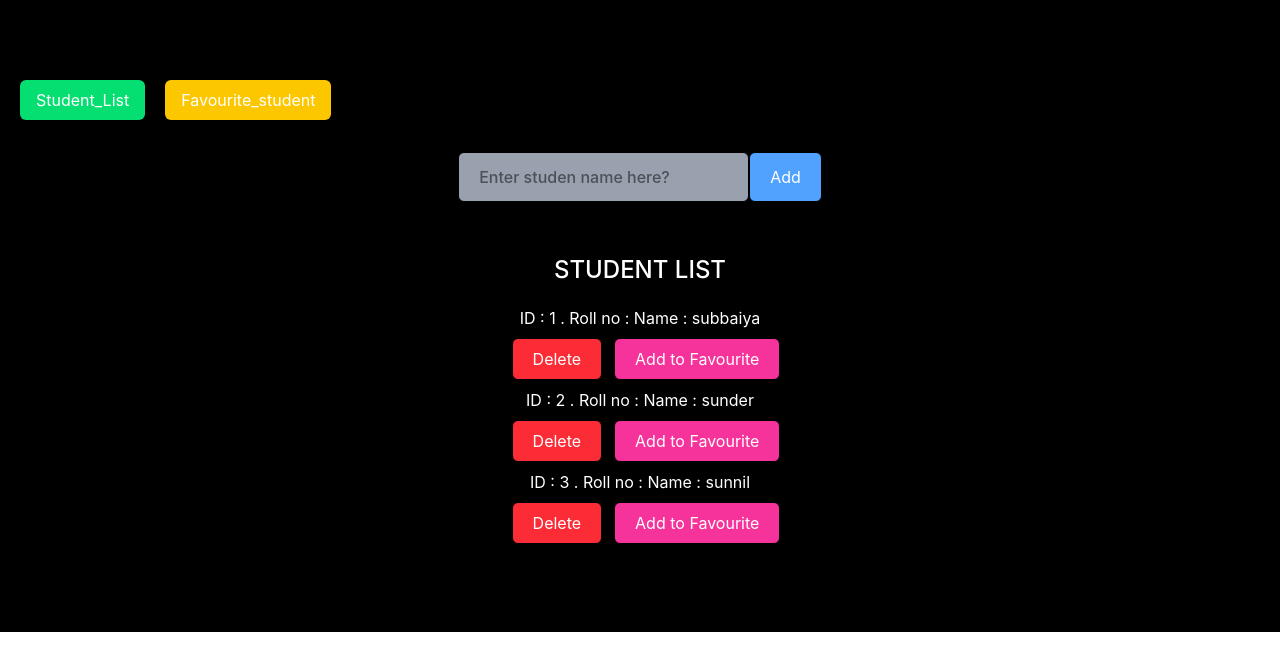
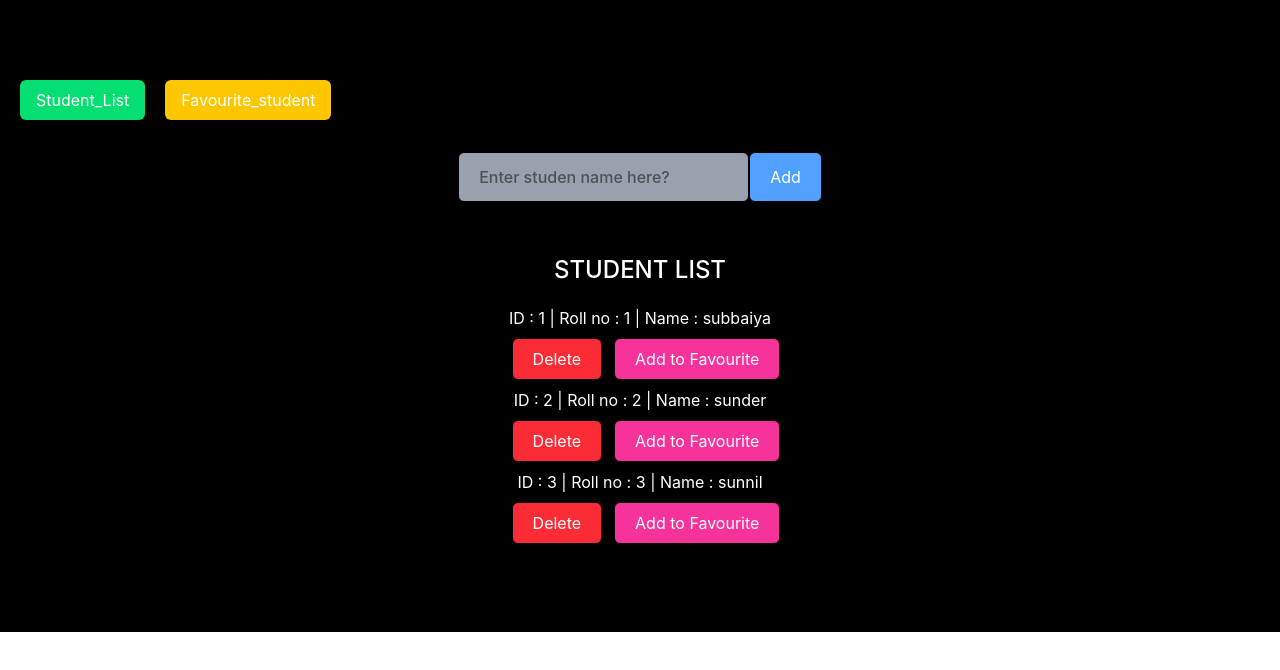
Before and after one commit to subbaiyanarayanan306-cmd/Student_List-React-, a React (Vite) app: page / in a window 1280 px wide. Shown: the top 670 px of the page. Built offline with nearby package versions, Linux system fonts and the light colour scheme.

Commit message:
Rool No value fixed

```diff
--- a/src/App.jsx
+++ b/src/App.jsx
@@ -10,18 +10,18 @@ function App() {
   const [list, setList] = useState([
     {
       id: 1,
-      rollNo: 1,
+      rollno: 1,
       name: "subbaiya",
     },
     {
       id: 2,
-      rollNo: 2,
+      rollno: 2,
       name: "sunder",
     },
 
     {
       id: 3,
-      rollNo: 3,
+      rollno: 3,
       name: "sunnil",
     },
   ]);
--- a/src/Components/List_Item.jsx
+++ b/src/Components/List_Item.jsx
@@ -41,7 +41,7 @@ const List_Item = () => {
   return (
     <div className=" md:flex-row md:items-center gap-3">
       <p>
-      ID : {index + 1} . Roll no : {item.rollno} Name : {item.name}
+      ID : {index + 1}  |  Roll no : {item.rollno}  |  Name : {item.name}
       </p>
       <button
         className="border border-black px-5 py-2 pointer rounded-md bg-red-500 mx-3 my-2 cursor-pointer"
```
